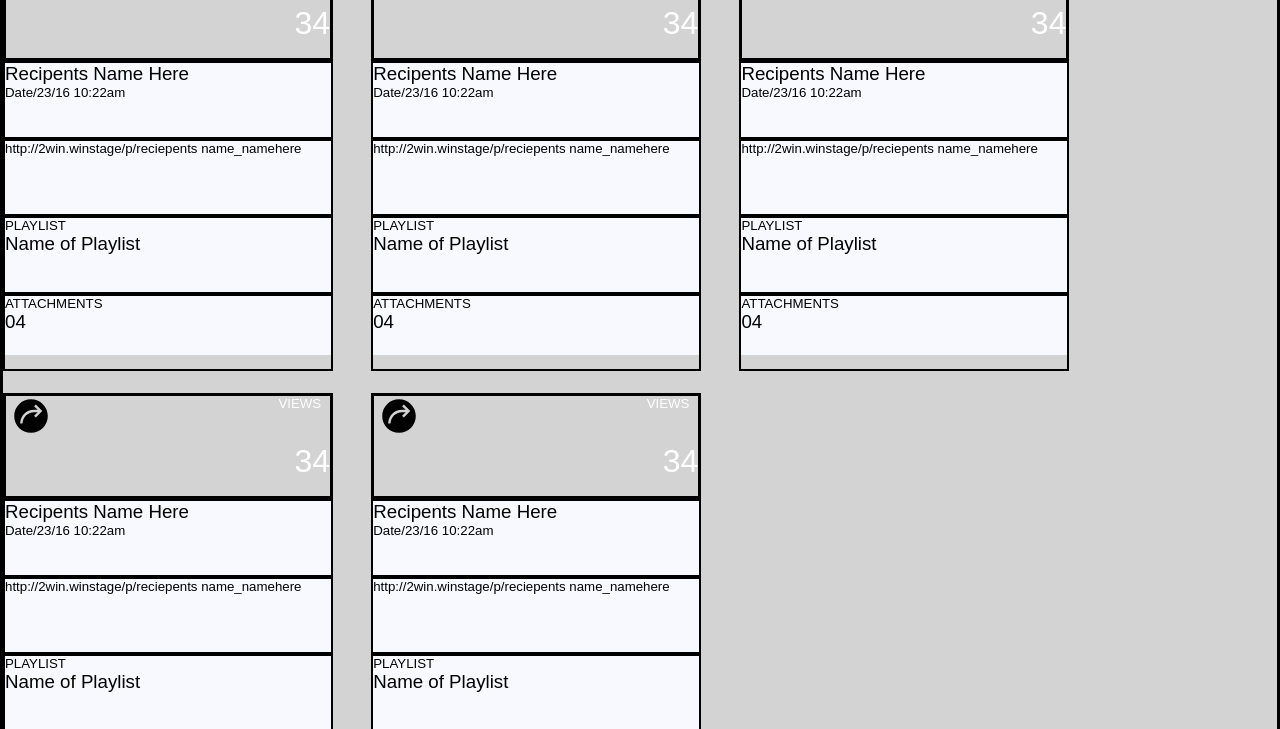
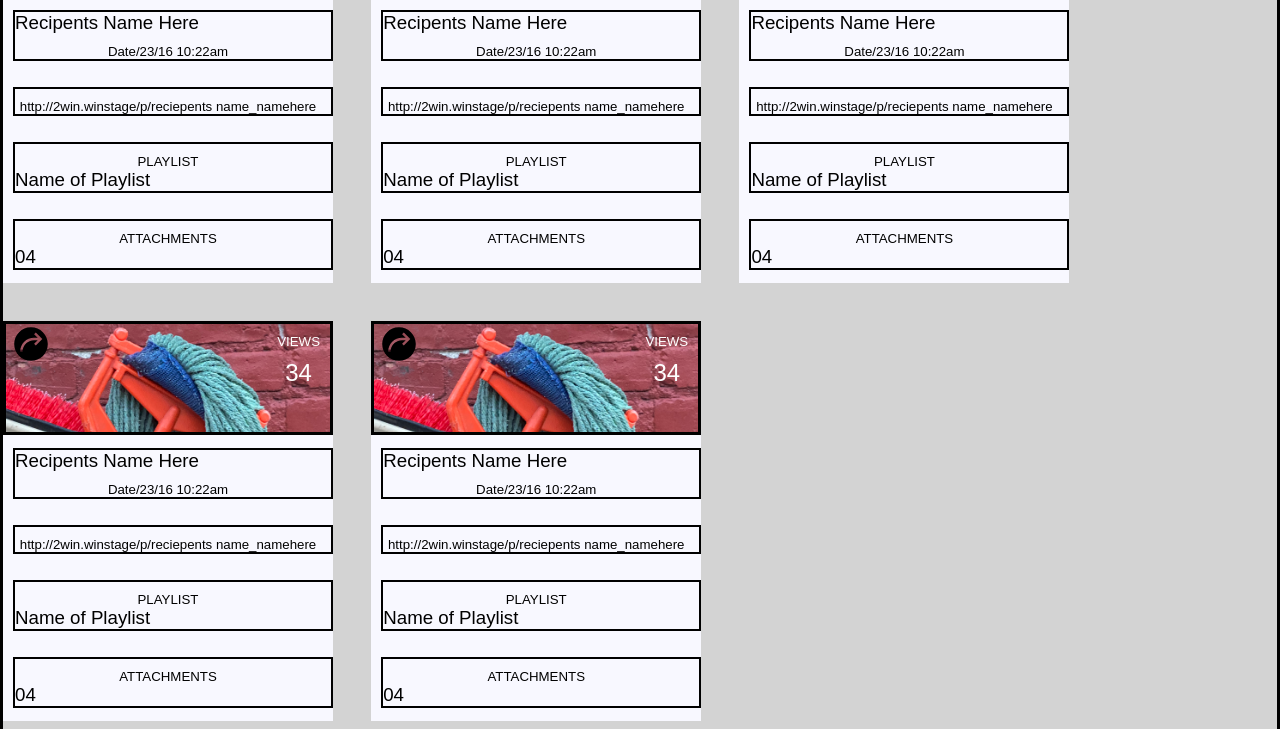
Before and after one commit to justincanthony/static-comp-challenge, a website: page index.html in a window 1280 px wide. Shown: the part 721-1450 px from the top of the page. Drawn offline with Linux system fonts and the light colour scheme; files whose address does not match are found by name.

Commit message:
Add image to card

```diff
--- a/styles.css
+++ b/styles.css
@@ -1,15 +1,15 @@
 * {
 }
 
-h2 {
-  font-size: 2rem;
-  padding: 0 0 0 1rem;
-  margin: 2rem 0 1rem 0;
+h2,
+h5  {
+  margin: 10px 10px 0px 0px;
   font-weight: 75;
+  text-align: center;
 }
 
-h3,
-h5 {
+
+h3 {
   margin: 0;
   font-weight: 75;
 }
@@ -26,7 +26,7 @@ body {
 
 header {
   display: flex;
-  height: 150px;
+  height: 125px;
   /* background-color:black; */
 }
 
@@ -97,10 +97,16 @@ main {
 
 .card-header {
   border: black solid 3px;
+  height: 150px;
   display: flex;
   flex-direction: row;
   justify-content: space-between;
-  /* background-size: contain; */
+  background-image: url("/Users/justin/Turing/mod2/projects/static-comp-challenge/assets/D8EFC4FD-E753-4003-AA08-CFE5B7962A63_1_105_c.jpeg");
+  background-size: 330px ;
+}
+
+.photo {
+  background-size: contain;
 }
 
 .card-header-text {
@@ -108,13 +114,16 @@ main {
 }
 
 .card-main {
+  display: flex;
   background-color: ghostWhite;
   height: 100%;
+  flex-direction: column;
+  justify-content: space-around;
 }
 
 .card-div {
   border: black solid 2px;
-  height: 25%;
+  margin-left: 10px;
 }
 
 
```
Also changed, not shown: assets/D8EFC4FD-E753-4003-AA08-CFE5B7962A63_1_105_c.jpeg (added).
